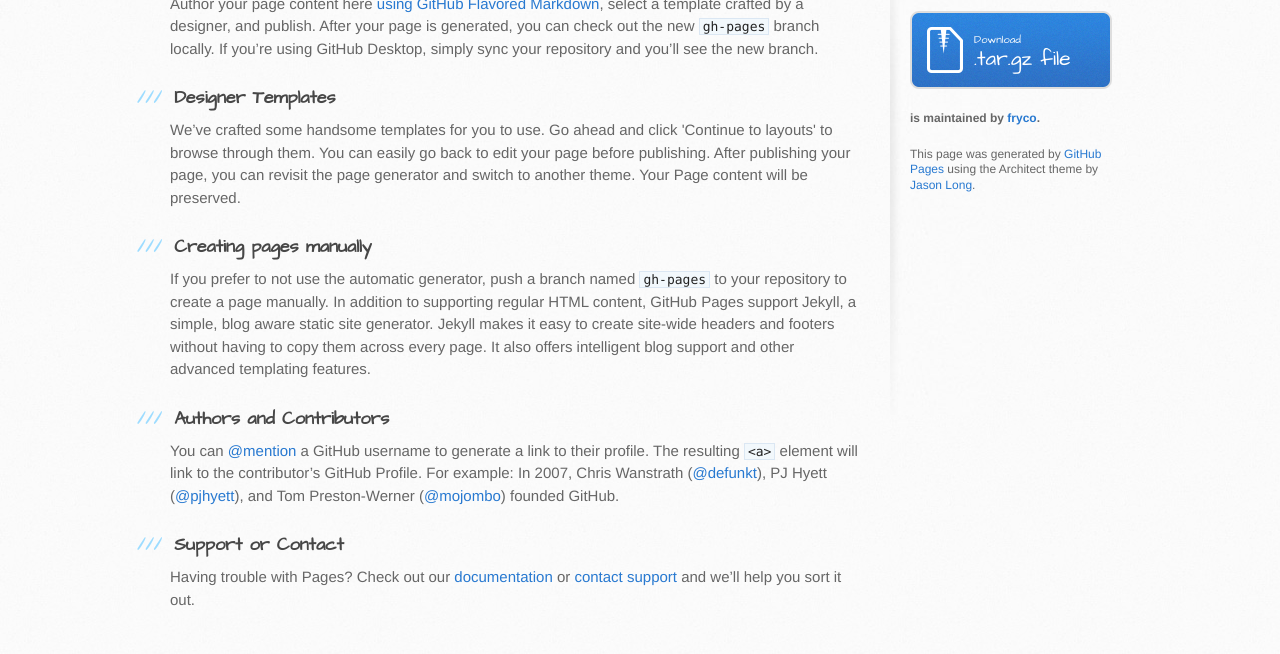
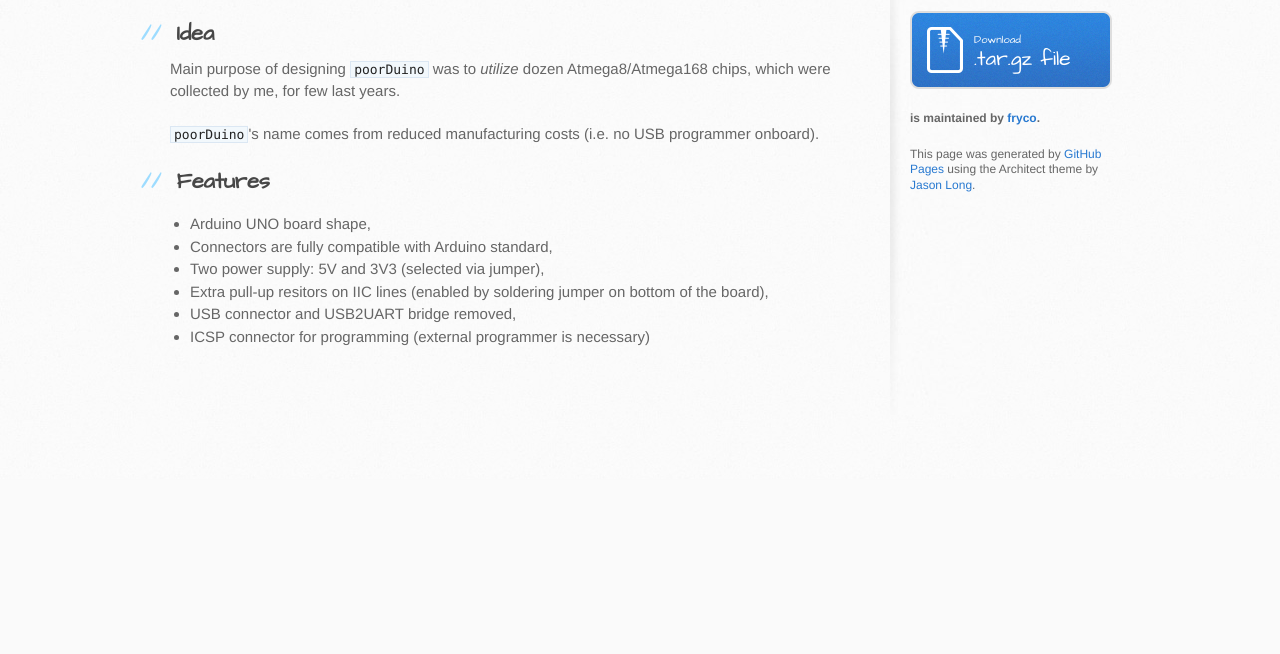
Before and after one commit to fryco/poorDuino, a plain HTML site: page index.html in a window 1280 px wide. Shown: the part 321-975 px from the top of the page. After the commit the page ends 800 px from the top, so only its background shows below. Drawn offline with Linux system fonts and the light colour scheme.

```diff
--- a/index.html
+++ b/index.html
@@ -28,30 +28,29 @@
     <div id="content-wrapper">
       <div class="inner clearfix">
         <section id="main-content">
-          <h3>
-<a id="welcome-to-github-pages" class="anchor" href="#welcome-to-github-pages" aria-hidden="true"><span class="octicon octicon-link"></span></a>Welcome to GitHub Pages.</h3>
+          <h1>
+<a id="poorduino" class="anchor" href="#poorduino" aria-hidden="true"><span class="octicon octicon-link"></span></a>poorDuino</h1>
 
-<p>This automatic page generator is the easiest way to create beautiful pages for all of your projects. Author your page content here <a href="https://guides.github.com/features/mastering-markdown/">using GitHub Flavored Markdown</a>, select a template crafted by a designer, and publish. After your page is generated, you can check out the new <code>gh-pages</code> branch locally. If you’re using GitHub Desktop, simply sync your repository and you’ll see the new branch.</p>
+<p>Arduino-like simple development board</p>
 
-<h3>
-<a id="designer-templates" class="anchor" href="#designer-templates" aria-hidden="true"><span class="octicon octicon-link"></span></a>Designer Templates</h3>
+<h2>
+<a id="idea" class="anchor" href="#idea" aria-hidden="true"><span class="octicon octicon-link"></span></a>Idea</h2>
 
-<p>We’ve crafted some handsome templates for you to use. Go ahead and click 'Continue to layouts' to browse through them. You can easily go back to edit your page before publishing. After publishing your page, you can revisit the page generator and switch to another theme. Your Page content will be preserved.</p>
+<p>Main purpose of designing <code>poorDuino</code> was to <em>utilize</em> dozen Atmega8/Atmega168 chips, which were collected by me, for few last years.</p>
 
-<h3>
-<a id="creating-pages-manually" class="anchor" href="#creating-pages-manually" aria-hidden="true"><span class="octicon octicon-link"></span></a>Creating pages manually</h3>
+<p><code>poorDuino</code>'s name comes from reduced manufacturing costs (i.e. no USB programmer onboard). </p>
 
-<p>If you prefer to not use the automatic generator, push a branch named <code>gh-pages</code> to your repository to create a page manually. In addition to supporting regular HTML content, GitHub Pages support Jekyll, a simple, blog aware static site generator. Jekyll makes it easy to create site-wide headers and footers without having to copy them across every page. It also offers intelligent blog support and other advanced templating features.</p>
+<h2>
+<a id="features" class="anchor" href="#features" aria-hidden="true"><span class="octicon octicon-link"></span></a>Features</h2>
 
-<h3>
-<a id="authors-and-contributors" class="anchor" href="#authors-and-contributors" aria-hidden="true"><span class="octicon octicon-link"></span></a>Authors and Contributors</h3>
-
-<p>You can <a href="https://github.com/blog/821" class="user-mention">@mention</a> a GitHub username to generate a link to their profile. The resulting <code>&lt;a&gt;</code> element will link to the contributor’s GitHub Profile. For example: In 2007, Chris Wanstrath (<a href="https://github.com/defunkt" class="user-mention">@defunkt</a>), PJ Hyett (<a href="https://github.com/pjhyett" class="user-mention">@pjhyett</a>), and Tom Preston-Werner (<a href="https://github.com/mojombo" class="user-mention">@mojombo</a>) founded GitHub.</p>
-
-<h3>
-<a id="support-or-contact" class="anchor" href="#support-or-contact" aria-hidden="true"><span class="octicon octicon-link"></span></a>Support or Contact</h3>
-
-<p>Having trouble with Pages? Check out our <a href="https://help.github.com/pages">documentation</a> or <a href="https://github.com/contact">contact support</a> and we’ll help you sort it out.</p>
+<ul>
+<li>Arduino UNO board shape,</li>
+<li>Connectors are fully compatible with Arduino standard,</li>
+<li>Two power supply: 5V and 3V3 (selected via jumper),</li>
+<li>Extra pull-up resitors on IIC lines (enabled by soldering jumper on bottom of the board),</li>
+<li>USB connector and USB2UART bridge removed,</li>
+<li>ICSP connector for programming (external programmer is necessary)</li>
+</ul>
         </section>
 
         <aside id="sidebar">
```
Also changed, not shown: params.json (+1 -1 lines).
